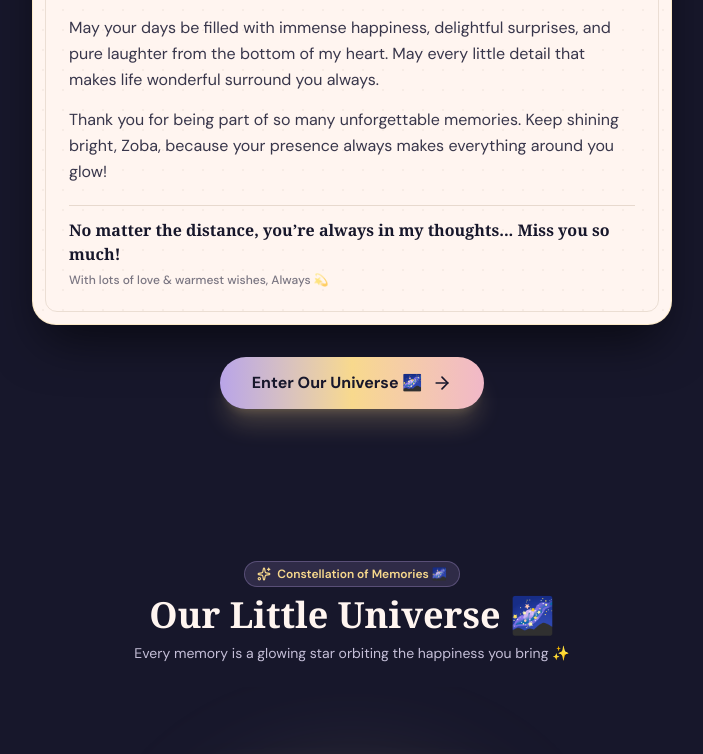
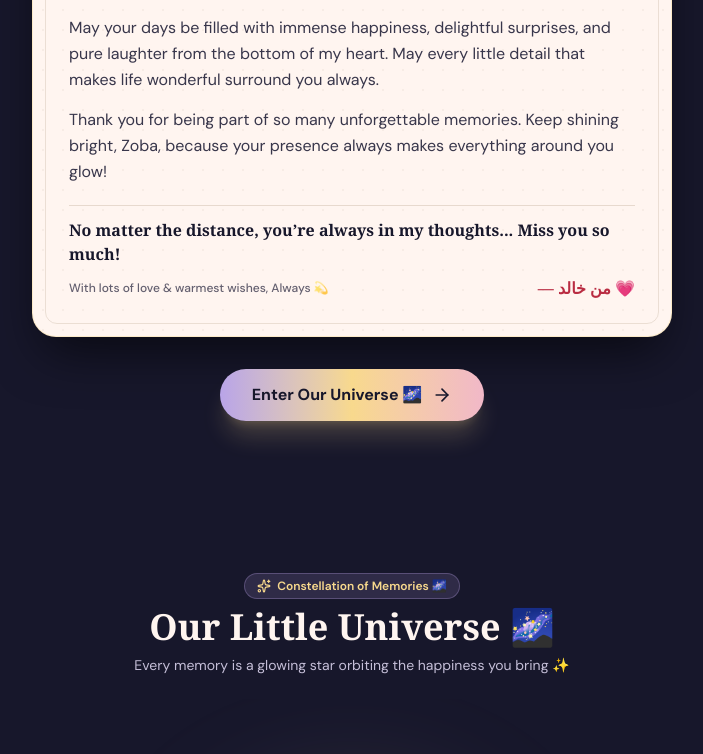
Before and after one commit to Khaledm21/zoba-birthday, a React (Vite) app: page / in a window 1280 px wide. Shown: the part 1674-2428 px from the top of the page, without its empty margins (288-991 px from the left). Built offline with nearby package versions, Linux system fonts and the light colour scheme; a web font is replaced by a local one.

Commit message:
Add personal signature from Khaled to the letter

```diff
--- a/src/components/gallery/PersonalLetterCard.tsx
+++ b/src/components/gallery/PersonalLetterCard.tsx
@@ -169,7 +169,7 @@ export const PersonalLetterCard: React.FC<PersonalLetterCardProps> = ({ onContin
 
           {/* Closing & Warm Signature */}
           <div
-            className={`pt-3 border-t border-[#d8c7b8]/60 flex flex-col gap-1 transition-all duration-700 ${
+            className={`pt-3 border-t border-[#d8c7b8]/60 flex flex-col gap-1.5 transition-all duration-700 ${
               isSkipped || revealedParagraphs >= letterData.paragraphs.length + 2
                 ? 'opacity-100 translate-y-0'
                 : 'opacity-0 translate-y-4'
@@ -178,9 +178,14 @@ export const PersonalLetterCard: React.FC<PersonalLetterCardProps> = ({ onContin
             <p className="text-sm sm:text-base font-semibold font-serif text-[#17172B]">
               {getClosing()}
             </p>
-            <p className="text-xs text-[#222139]/60 font-medium mt-0.5">
-              {letterData.signature.ar}
-            </p>
+            <div className="flex flex-wrap items-center justify-between gap-2 pt-1">
+              <p className="text-xs text-[#222139]/70 font-medium">
+                With lots of love & warmest wishes, Always 💫
+              </p>
+              <p className="text-sm sm:text-base font-bold font-serif text-[#b92c42]">
+                — من خالد 💗
+              </p>
+            </div>
           </div>
         </div>
       </div>
--- a/src/data/letter.ts
+++ b/src/data/letter.ts
@@ -20,7 +20,7 @@ export const letterData: LetterContent = {
     ar: 'No matter the distance, you’re always in my thoughts... Miss you so much!',
   },
   signature: {
-    en: 'With lots of love & warmest wishes, Always 💫',
-    ar: 'With lots of love & warmest wishes, Always 💫',
+    en: 'With lots of love, Always 💫 — من خالد 💗',
+    ar: 'With lots of love, Always 💫 — من خالد 💗',
   },
 };
```
